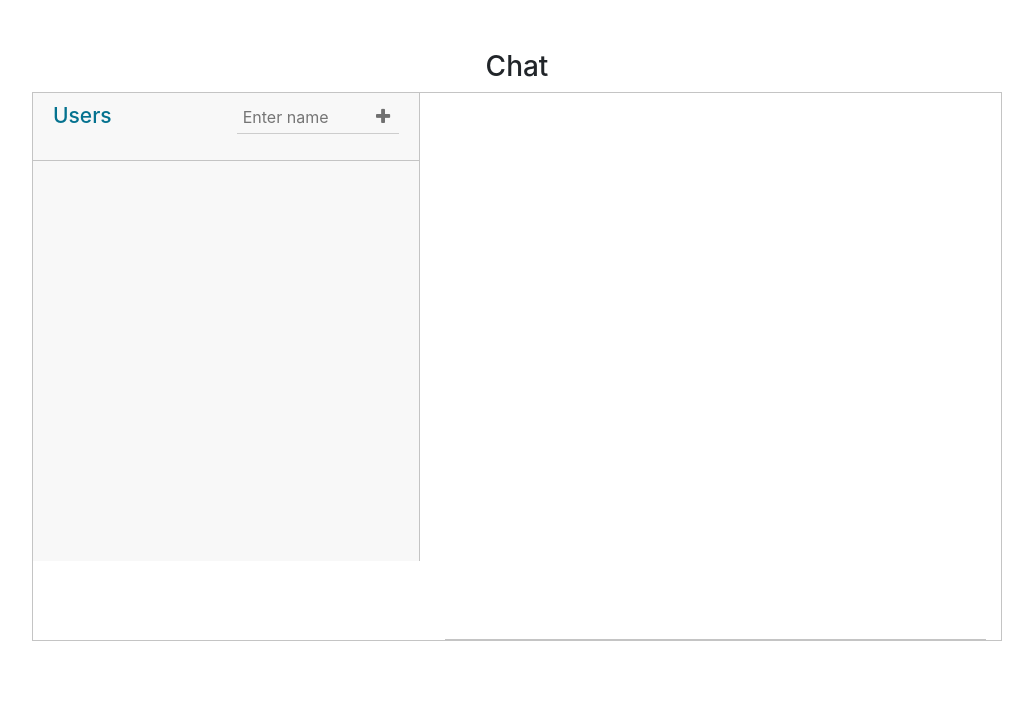
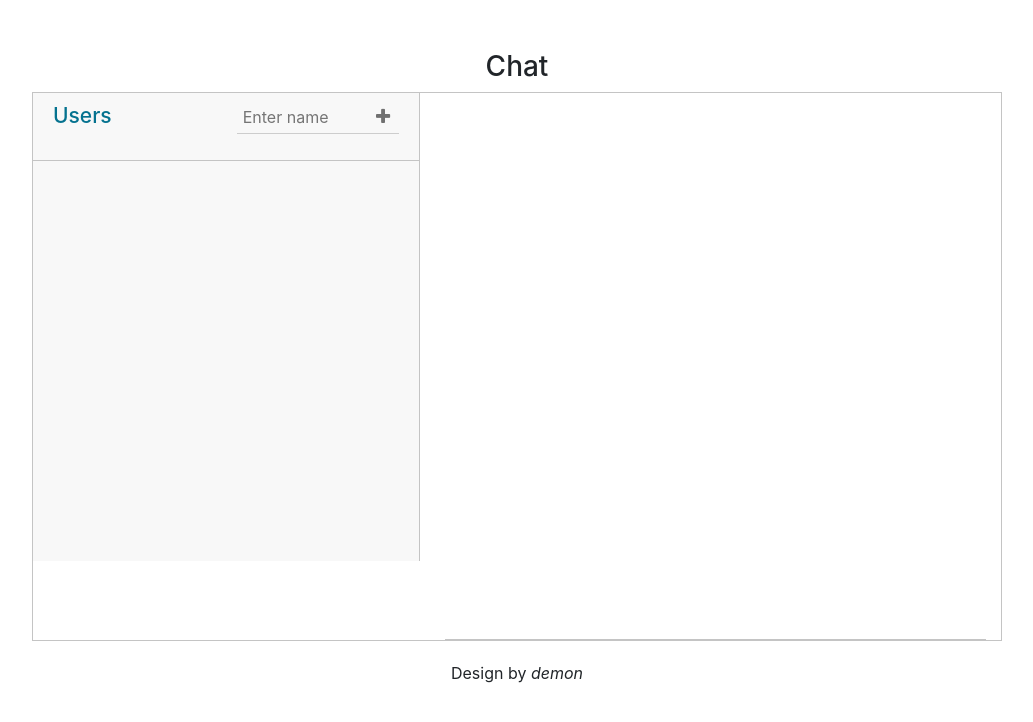
Before and after one commit to amila01/diffeEncryptionSystem, a website: page index.html in a window 1280 px wide. Shown: the whole page, without its empty margins (123-1156 px from the left). Drawn offline with nearby package versions, Linux system fonts and the light colour scheme; no server answers.

Commit message:
Update index.html

```diff
--- a/index.html
+++ b/index.html
@@ -173,7 +173,7 @@
               </div>
 
 
-              <!-- <p class="text-center top_spac"> Design by <a target="_blank" href="#">Sunil Rajput</a></p> -->
+              <p class="text-center top_spac"> Design by <i>demon<i></p>
 
             </div></div>
             <style>
```
